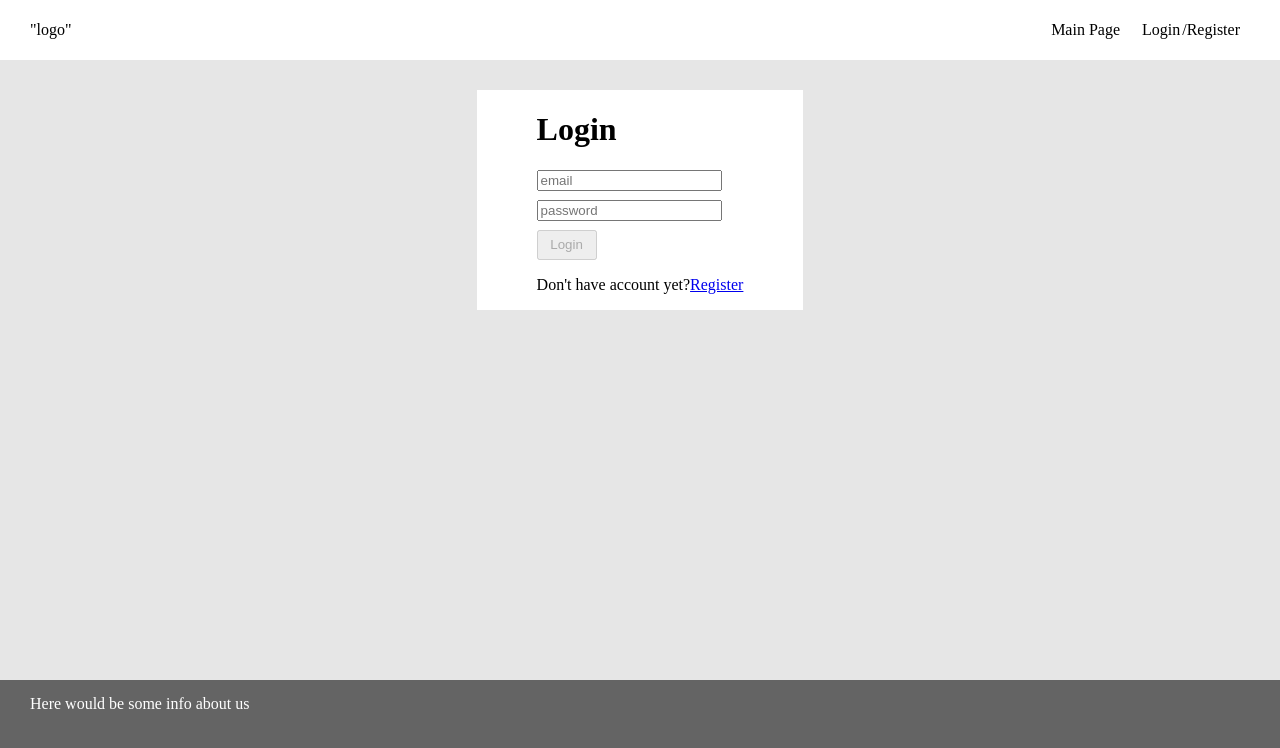
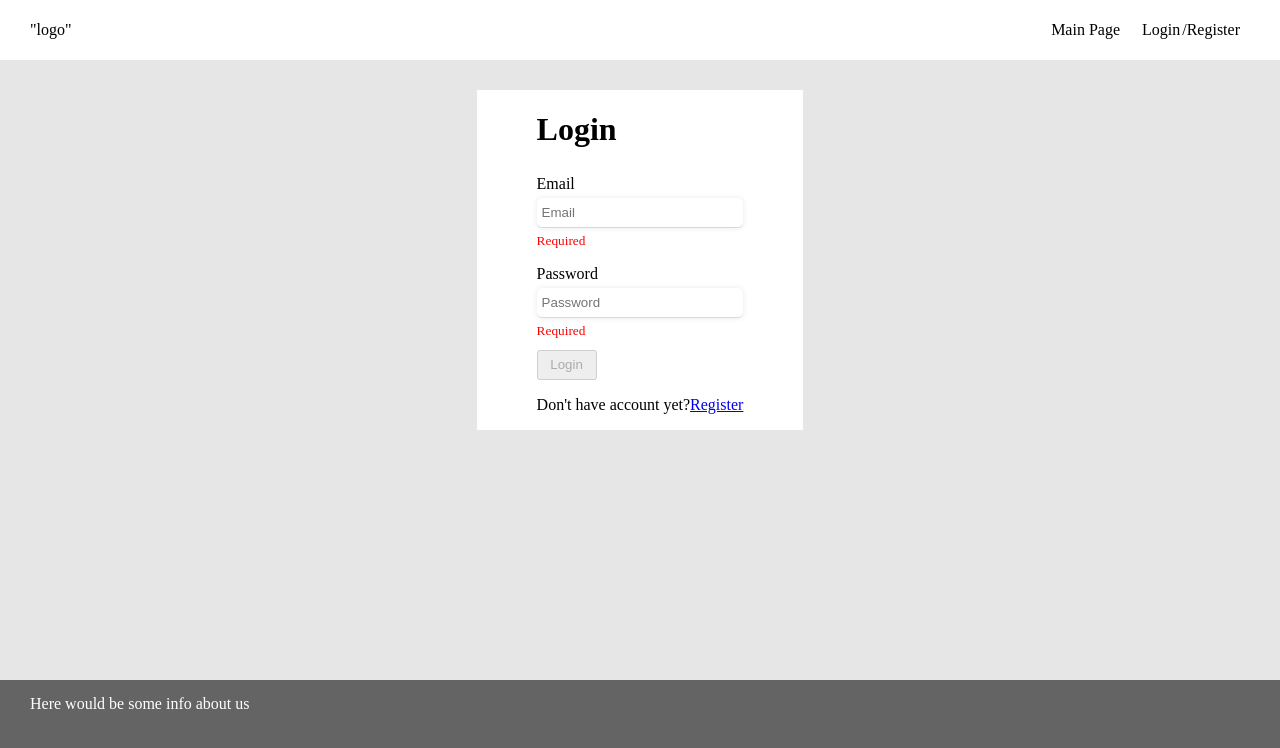
Before and after one commit to DaryaLari/innometrics-frontend, a React app: page /login in a window 1280 px wide. Both pictures are taken after a click on the element "Login". Shown: the top 748 px of the page. Built offline with nearby package versions, Linux system fonts and the light colour scheme.

Commit message:
Custom Input added

```diff
--- a/src/components/AuthorizationPage/index.js
+++ b/src/components/AuthorizationPage/index.js
@@ -2,6 +2,7 @@ import React from "react";
 import {connect} from "react-redux";
 import {Link} from "react-router-dom";
 import {Field, isInvalid, reduxForm} from "redux-form";
+import Input from "../Input";
 import {loginRequest, registerRequest} from "../../store/user/actionCreators";
 import {email, required} from "../../helpers/formValidators";
 import styles from "./style.css";
@@ -16,24 +17,22 @@ class LoginPage extends React.Component {
               onSubmit={this.props.handleSubmit(this.onSubmit)}
         >
           <h1>Login</h1>
-          <div className={styles.inputRow}>
           <Field
             name="email"
-                component="input"
-                placeholder="email"
+            component={Input}
+            label="Email"
+            placeholder="Email"
             type="email"
             validate={[required, email]}
           />
-          </div>
-          <div className={styles.inputRow}>
           <Field
             name="password"
-                component="input"
-                placeholder="password"
+            component={Input}
+            label="Password"
+            placeholder="Password"
             type="password"
             validate={required}
           />
-          </div>
           <button className={styles.submitBtn}
                   type="submit"
                   disabled={this.props.submitDisabled}
@@ -58,43 +57,38 @@ class RegisterPage extends React.Component {
               onSubmit={this.props.handleSubmit(this.onSubmit)}
         >
           <h1>Register</h1>
-          <div className={styles.inputRow}>
           <Field
             name="email"
-                component="input"
-                placeholder="email"
+            component={Input}
+            label="Email"
+            placeholder="Email"
             type="email"
             validate={[required, email]}
           />
-          </div>
-          <div className={styles.inputRow}>
           <Field
             name="name"
-                component="input"
-                placeholder="name"
+            component={Input}
+            label="Name"
+            placeholder="Name"
             type="text"
             validate={required}
           />
-          </div>
-          <div className={styles.inputRow}>
           <Field
             name="surname"
-                component="input"
-                placeholder="surname"
+            component={Input}
+            label="Surname"
+            placeholder="Surname"
             type="text"
             validate={required}
           />
-          </div>
-          <div className={styles.inputRow}>
           <Field
             name="password"
-                component="input"
-                placeholder="password"
+            component={Input}
+            label="Password"
+            placeholder="Password"
             type="password"
             validate={required}
           />
-          </div>
-          <p className={styles.errorMsg}>{}</p>
           <button className={styles.submitBtn}
                   type="submit"
                   disabled={this.props.submitDisabled}
--- /dev/null
+++ b/src/components/Input/index.js
@@ -0,0 +1,72 @@
+import React from "react";
+import PropTypes from 'prop-types';
+import styles from "./style.css";
+
+class Input extends React.Component {
+  render() {
+    const {input, meta, type, label, placeholder, required, disabled, id, error, width, height, ...inputPassedProps} = this.props
+    let containerProps = {
+      style: {}
+    }
+    if(width != undefined){
+      containerProps.style.width = width
+    }
+    if(height != undefined){
+      containerProps.style.height = height
+    }
+    let inputProps = {
+      type,
+      placeholder,
+      disabled
+    }
+    Object.assign(inputProps, inputPassedProps)
+    let labelProps = {}
+    if(id != undefined) {
+      inputProps.id = id
+      labelProps.htmlFor = id
+    }
+    if(input != undefined){
+      Object.assign(inputProps, input)
+    }
+    const displayedError = meta != undefined ? meta.error : error
+    return (
+        <div className={styles.container} {...containerProps}>
+          <label className={styles.label} {...labelProps}>
+            {label}
+            {required && <span className={styles.required}>*</span>}
+          </label>
+          <input className={styles.input} {...inputProps}/>
+          <div className={styles.messages}>
+            <span className={styles.error}>{displayedError}</span>
+          </div>
+        </div>
+
+    )
+  }
+}
+
+Input.propTypes = {
+  input: PropTypes.object,
+  meta: PropTypes.object,
+  type: PropTypes.string,
+  label: PropTypes.string,
+  placeholder: PropTypes.string,
+  required: PropTypes.bool,
+  disabled: PropTypes.bool,
+  onChange: PropTypes.func,
+  id: PropTypes.string,
+  error: PropTypes.string,
+  width: PropTypes.string,
+  height: PropTypes.string
+}
+
+Input.defaultProps = {
+  type: "text",
+  label: "",
+  placeholder: "Input your text here",
+  required: false,
+  disabled: false,
+  error: ""
+}
+
+export default Input;
--- /dev/null
+++ b/src/components/Input/style.css
@@ -0,0 +1,38 @@
+.container {
+    width: 100%;
+    height: calc(var(--cell-size)*1.5);
+    padding: 5px 0;
+    background-color: rgba(255, 255, 255, 1);
+}
+
+.label {
+    display: block;
+    width: 100%;
+    margin: 0 0 5px 0;
+}
+
+.required {
+    color: rgba(255, 0, 0, 1);
+}
+
+.input {
+    display: block;
+    width: 100%;
+    height: calc(var(--cell-size)/2);
+    margin: 5px 0 5px 0;
+    padding: 0 5px;
+    border: none;
+    border-radius: 5px;
+    box-shadow: 0 0 5px 0px rgba(100, 100, 100, 0.15);
+    border-bottom: 1px solid rgba(100, 100, 100, 0.25);
+}
+
+.messages {
+    display: block;
+    width: 100%;
+    font-size: smaller;
+}
+
+.error {
+    color: rgba(255, 0, 0, 1);
+}
```
Lines whose indentation alone changed are shown as unchanged.
